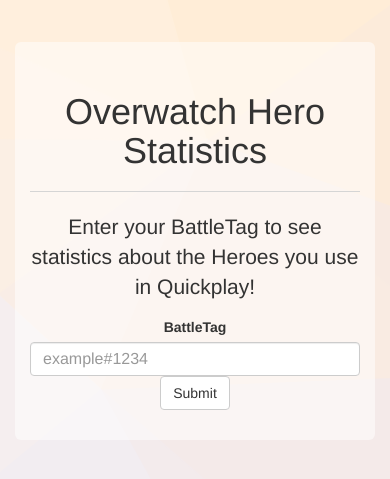
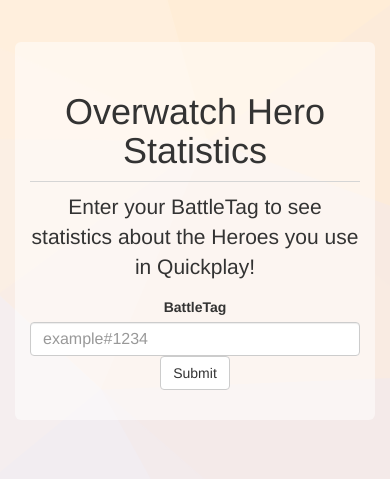
Before and after one commit to seifer8ff/ow-stats, a PHP site: page / in a window 390 px wide. Shown: the part 54-533 px from the top of the page. Run offline with PHP 8.4, Linux system fonts and the light colour scheme; some libraries are stand-ins or nearby versions.

Commit message:
Mobile layout update
Adjusted margins and sizes to better fit mobile screen sizes. Removed
hero icon on index page for mobile.

```diff
--- a/app/css/main.css
+++ b/app/css/main.css
@@ -317,6 +319,11 @@ a:hover {
 /*=======================*/
 /*BOOTSTRAP OVERRIDES START */
 /*=======================*/
+
+hr {
+    margin-top: 10px;
+    margin-bottom: 10px;
+}
 
 .panel-default {
     background-color: rgba(255, 255, 255, .5);
--- a/app/views/hero.hbs
+++ b/app/views/hero.hbs
@@ -1,7 +1,7 @@
 <article class="col-xs-6 col-sm-3 hero-section fade-in" id="{{userStats.name}}">
 	<div class="panel panel-default">
 		<span class="glyphicon glyphicon-remove-circle hero-remove" aria-hidden="true"></span>
-		<div class="hero-icon ohi-{{userStats.name}}"></div>
+		<div class="hidden-xs hero-icon ohi-{{userStats.name}}"></div>
 		<h3 class="hero-name text-center">{{heroInfo.name}}</h3>
 		{{#if userStats.playtime}}
 			{{> stats}}
--- a/app/views/heroInfo.hbs
+++ b/app/views/heroInfo.hbs
@@ -1,5 +1,7 @@
 <div class="col-xs-10 col-xs-offset-1 col-sm-6 col-sm-offset-0 col-md-5 col-lg-4 panel panel-default hero-section fade-in" id="{{name}}">
 	<h1>{{heroInfo.name}}</h1>
+	<hr class="visible-xs">
+	<img class="visible-xs img-rounded img-responsive fade-in" id="hero-img" src="../img/ow-{{name}}-full.jpg">
 	<hr>
 	<dl class="dl-horizontal">
 		<dt>Real Name</dt>
@@ -39,6 +41,6 @@
 		<a href="/">Back to Heroes</a>
 	</div>
 </div>
-<aside class="col-xs-10 col-xs-offset-1 col-sm-6 col-sm-offset-0 col-md-6 col-md-offset-1 col-lg-7 col-lg-offset-1 hero-aside">
+<aside class="hidden-xs col-xs-10 col-xs-offset-1 col-sm-6 col-sm-offset-0 col-md-6 col-md-offset-1 col-lg-7 col-lg-offset-1 hero-aside">
 	<img class="img-rounded img-responsive fade-in" id="hero-img" src="../img/ow-{{name}}-full.jpg">
 </aside>
--- a/app/views/templates.js
+++ b/app/views/templates.js
@@ -16,7 +16,7 @@ this["OW"]["templates"]["hero"] = Handlebars.template({"1":function(container,de
 
   return "<article class=\"col-xs-6 col-sm-3 hero-section fade-in\" id=\""
     + alias2(alias1(((stack1 = (depth0 != null ? depth0.userStats : depth0)) != null ? stack1.name : stack1), depth0))
-    + "\">\n	<div class=\"panel panel-default\">\n		<span class=\"glyphicon glyphicon-remove-circle hero-remove\" aria-hidden=\"true\"></span>\n		<div class=\"hero-icon ohi-"
+    + "\">\n	<div class=\"panel panel-default\">\n		<span class=\"glyphicon glyphicon-remove-circle hero-remove\" aria-hidden=\"true\"></span>\n		<div class=\"hidden-xs hero-icon ohi-"
     + alias2(alias1(((stack1 = (depth0 != null ? depth0.userStats : depth0)) != null ? stack1.name : stack1), depth0))
     + "\"></div>\n		<h3 class=\"hero-name text-center\">"
     + alias2(alias1(((stack1 = (depth0 != null ? depth0.heroInfo : depth0)) != null ? stack1.name : stack1), depth0))
@@ -26,6 +26,51 @@ this["OW"]["templates"]["hero"] = Handlebars.template({"1":function(container,de
     + alias2(alias1(((stack1 = (depth0 != null ? depth0.userStats : depth0)) != null ? stack1.name : stack1), depth0))
     + "\">More Info</a>\n		</div>\n	</div>\n</article>";
 },"usePartial":true,"useData":true});
+Handlebars.registerPartial("stats", Handlebars.template({"1":function(container,depth0,helpers,partials,data) {
+    return "	<h6 class=\"section-label text-uppercase\">Hero VS All</h6>\n";
+},"3":function(container,depth0,helpers,partials,data) {
+    return "	<h6 class=\"section-label text-uppercase\">Hero VS Selected</h6>\n";
+},"5":function(container,depth0,helpers,partials,data) {
+    var stack1;
+
+  return "	<section class=\"hero-stat-section hero-playtime\">\n		<h5>Playtime</h5>\n		<div class=\"stat-bar\">"
+    + container.escapeExpression(container.lambda(((stack1 = (depth0 != null ? depth0.userStats : depth0)) != null ? stack1.playtime : stack1), depth0))
+    + "</div>\n	</section>\n";
+},"7":function(container,depth0,helpers,partials,data) {
+    var stack1;
+
+  return "	<section class=\"hero-stat-section hero-elims\">\n		<h5>Eliminations</h5>\n		<div class=\"stat-bar\">"
+    + container.escapeExpression(container.lambda(((stack1 = (depth0 != null ? depth0.userStats : depth0)) != null ? stack1.eliminations_average : stack1), depth0))
+    + "</div>\n	</section>\n";
+},"9":function(container,depth0,helpers,partials,data) {
+    var stack1;
+
+  return "	<section class=\"hero-stat-section hero-deaths\">\n		<h5>Deaths</h5>\n		<div class=\"stat-bar\">"
+    + container.escapeExpression(container.lambda(((stack1 = (depth0 != null ? depth0.userStats : depth0)) != null ? stack1.deaths_average : stack1), depth0))
+    + "</div>\n	</section>\n";
+},"11":function(container,depth0,helpers,partials,data) {
+    var stack1;
+
+  return "	<section class=\"hero-stat-section hero-damage\">\n		<h5>Damage Done</h5>\n		<div class=\"stat-bar\">"
+    + container.escapeExpression(container.lambda(((stack1 = (depth0 != null ? depth0.userStats : depth0)) != null ? stack1.damage_done_average : stack1), depth0))
+    + "</div>\n	</section>\n";
+},"13":function(container,depth0,helpers,partials,data) {
+    var stack1;
+
+  return "	<section class=\"hero-stat-section hero-healing\">\n		<h5>Healing</h5>\n		<div class=\"stat-bar\">"
+    + container.escapeExpression(container.lambda(((stack1 = (depth0 != null ? depth0.userStats : depth0)) != null ? stack1.healing_done_average : stack1), depth0))
+    + "</div>\n	</section>\n";
+},"compiler":[7,">= 4.0.0"],"main":function(container,depth0,helpers,partials,data) {
+    var stack1;
+
+  return "<hr>\n"
+    + ((stack1 = helpers["if"].call(depth0,(depth0 != null ? depth0.heroPage : depth0),{"name":"if","hash":{},"fn":container.program(1, data, 0),"inverse":container.program(3, data, 0),"data":data})) != null ? stack1 : "")
+    + ((stack1 = helpers["if"].call(depth0,((stack1 = (depth0 != null ? depth0.userStats : depth0)) != null ? stack1.playtime : stack1),{"name":"if","hash":{},"fn":container.program(5, data, 0),"inverse":container.noop,"data":data})) != null ? stack1 : "")
+    + ((stack1 = helpers["if"].call(depth0,((stack1 = (depth0 != null ? depth0.userStats : depth0)) != null ? stack1.eliminations_average : stack1),{"name":"if","hash":{},"fn":container.program(7, data, 0),"inverse":container.noop,"data":data})) != null ? stack1 : "")
+    + ((stack1 = helpers["if"].call(depth0,((stack1 = (depth0 != null ? depth0.userStats : depth0)) != null ? stack1.deaths_average : stack1),{"name":"if","hash":{},"fn":container.program(9, data, 0),"inverse":container.noop,"data":data})) != null ? stack1 : "")
+    + ((stack1 = helpers["if"].call(depth0,((stack1 = (depth0 != null ? depth0.userStats : depth0)) != null ? stack1.damage_done_average : stack1),{"name":"if","hash":{},"fn":container.program(11, data, 0),"inverse":container.noop,"data":data})) != null ? stack1 : "")
+    + ((stack1 = helpers["if"].call(depth0,((stack1 = (depth0 != null ? depth0.userStats : depth0)) != null ? stack1.healing_done_average : stack1),{"name":"if","hash":{},"fn":container.program(13, data, 0),"inverse":container.noop,"data":data})) != null ? stack1 : "");
+},"useData":true}));
 this["OW"]["templates"]["heroInfo"] = Handlebars.template({"1":function(container,depth0,helpers,partials,data) {
     var stack1;
 
@@ -75,7 +120,9 @@ this["OW"]["templates"]["heroInfo"] = Handlebars.template({"1":function(containe
     + alias3(((helper = (helper = helpers.name || (depth0 != null ? depth0.name : depth0)) != null ? helper : alias1),(typeof helper === alias2 ? helper.call(depth0,{"name":"name","hash":{},"data":data}) : helper)))
     + "\">\n	<h1>"
     + alias3(alias4(((stack1 = (depth0 != null ? depth0.heroInfo : depth0)) != null ? stack1.name : stack1), depth0))
-    + "</h1>\n	<hr>\n	<dl class=\"dl-horizontal\">\n		<dt>Real Name</dt>\n		<dd>"
+    + "</h1>\n	<hr class=\"visible-xs\">\n	<img class=\"visible-xs img-rounded img-responsive fade-in\" id=\"hero-img\" src=\"../img/ow-"
+    + alias3(((helper = (helper = helpers.name || (depth0 != null ? depth0.name : depth0)) != null ? helper : alias1),(typeof helper === alias2 ? helper.call(depth0,{"name":"name","hash":{},"data":data}) : helper)))
+    + "-full.jpg\">\n	<hr>\n	<dl class=\"dl-horizontal\">\n		<dt>Real Name</dt>\n		<dd>"
     + alias3(alias4(((stack1 = (depth0 != null ? depth0.heroInfo : depth0)) != null ? stack1.real_name : stack1), depth0))
     + "</dd>\n"
     + ((stack1 = helpers["if"].call(depth0,((stack1 = (depth0 != null ? depth0.heroInfo : depth0)) != null ? stack1.age : stack1),{"name":"if","hash":{},"fn":container.program(1, data, 0),"inverse":container.noop,"data":data})) != null ? stack1 : "")
@@ -89,52 +136,7 @@ this["OW"]["templates"]["heroInfo"] = Handlebars.template({"1":function(containe
     + ((stack1 = helpers["if"].call(depth0,((stack1 = (depth0 != null ? depth0.heroInfo : depth0)) != null ? stack1.armour : stack1),{"name":"if","hash":{},"fn":container.program(7, data, 0),"inverse":container.noop,"data":data})) != null ? stack1 : "")
     + ((stack1 = helpers["if"].call(depth0,((stack1 = (depth0 != null ? depth0.heroInfo : depth0)) != null ? stack1.shield : stack1),{"name":"if","hash":{},"fn":container.program(9, data, 0),"inverse":container.noop,"data":data})) != null ? stack1 : "")
     + ((stack1 = helpers["if"].call(depth0,(depth0 != null ? depth0.userStats : depth0),{"name":"if","hash":{},"fn":container.program(11, data, 0),"inverse":container.noop,"data":data})) != null ? stack1 : "")
-    + "	<div class=\"hero-link\">\n		<hr>\n		<a href=\"/\">Back to Heroes</a>\n	</div>\n</div>\n<aside class=\"col-xs-10 col-xs-offset-1 col-sm-6 col-sm-offset-0 col-md-6 col-md-offset-1 col-lg-7 col-lg-offset-1 hero-aside\">\n	<img class=\"img-rounded img-responsive fade-in\" id=\"hero-img\" src=\"../img/ow-"
+    + "	<div class=\"hero-link\">\n		<hr>\n		<a href=\"/\">Back to Heroes</a>\n	</div>\n</div>\n<aside class=\"hidden-xs col-xs-10 col-xs-offset-1 col-sm-6 col-sm-offset-0 col-md-6 col-md-offset-1 col-lg-7 col-lg-offset-1 hero-aside\">\n	<img class=\"img-rounded img-responsive fade-in\" id=\"hero-img\" src=\"../img/ow-"
     + alias3(((helper = (helper = helpers.name || (depth0 != null ? depth0.name : depth0)) != null ? helper : alias1),(typeof helper === alias2 ? helper.call(depth0,{"name":"name","hash":{},"data":data}) : helper)))
     + "-full.jpg\">\n</aside>";
 },"usePartial":true,"useData":true});
-Handlebars.registerPartial("stats", Handlebars.template({"1":function(container,depth0,helpers,partials,data) {
-    return "	<h6 class=\"section-label text-uppercase\">Hero VS All</h6>\n";
-},"3":function(container,depth0,helpers,partials,data) {
-    return "	<h6 class=\"section-label text-uppercase\">Hero VS Selected</h6>\n";
-},"5":function(container,depth0,helpers,partials,data) {
-    var stack1;
-
-  return "	<section class=\"hero-stat-section hero-playtime\">\n		<h5>Playtime</h5>\n		<div class=\"stat-bar\">"
-    + container.escapeExpression(container.lambda(((stack1 = (depth0 != null ? depth0.userStats : depth0)) != null ? stack1.playtime : stack1), depth0))
-    + "</div>\n	</section>\n";
-},"7":function(container,depth0,helpers,partials,data) {
-    var stack1;
-
-  return "	<section class=\"hero-stat-section hero-elims\">\n		<h5>Eliminations</h5>\n		<div class=\"stat-bar\">"
-    + container.escapeExpression(container.lambda(((stack1 = (depth0 != null ? depth0.userStats : depth0)) != null ? stack1.eliminations_average : stack1), depth0))
-    + "</div>\n	</section>\n";
-},"9":function(container,depth0,helpers,partials,data) {
-    var stack1;
-
-  return "	<section class=\"hero-stat-section hero-deaths\">\n		<h5>Deaths</h5>\n		<div class=\"stat-bar\">"
-    + container.escapeExpression(container.lambda(((stack1 = (depth0 != null ? depth0.userStats : depth0)) != null ? stack1.deaths_average : stack1), depth0))
-    + "</div>\n	</section>\n";
-},"11":function(container,depth0,helpers,partials,data) {
-    var stack1;
-
-  return "	<section class=\"hero-stat-section hero-damage\">\n		<h5>Damage Done</h5>\n		<div class=\"stat-bar\">"
-    + container.escapeExpression(container.lambda(((stack1 = (depth0 != null ? depth0.userStats : depth0)) != null ? stack1.damage_done_average : stack1), depth0))
-    + "</div>\n	</section>\n";
-},"13":function(container,depth0,helpers,partials,data) {
-    var stack1;
-
-  return "	<section class=\"hero-stat-section hero-healing\">\n		<h5>Healing</h5>\n		<div class=\"stat-bar\">"
-    + container.escapeExpression(container.lambda(((stack1 = (depth0 != null ? depth0.userStats : depth0)) != null ? stack1.healing_done_average : stack1), depth0))
-    + "</div>\n	</section>\n";
-},"compiler":[7,">= 4.0.0"],"main":function(container,depth0,helpers,partials,data) {
-    var stack1;
-
-  return "<hr>\n"
-    + ((stack1 = helpers["if"].call(depth0,(depth0 != null ? depth0.heroPage : depth0),{"name":"if","hash":{},"fn":container.program(1, data, 0),"inverse":container.program(3, data, 0),"data":data})) != null ? stack1 : "")
-    + ((stack1 = helpers["if"].call(depth0,((stack1 = (depth0 != null ? depth0.userStats : depth0)) != null ? stack1.playtime : stack1),{"name":"if","hash":{},"fn":container.program(5, data, 0),"inverse":container.noop,"data":data})) != null ? stack1 : "")
-    + ((stack1 = helpers["if"].call(depth0,((stack1 = (depth0 != null ? depth0.userStats : depth0)) != null ? stack1.eliminations_average : stack1),{"name":"if","hash":{},"fn":container.program(7, data, 0),"inverse":container.noop,"data":data})) != null ? stack1 : "")
-    + ((stack1 = helpers["if"].call(depth0,((stack1 = (depth0 != null ? depth0.userStats : depth0)) != null ? stack1.deaths_average : stack1),{"name":"if","hash":{},"fn":container.program(9, data, 0),"inverse":container.noop,"data":data})) != null ? stack1 : "")
-    + ((stack1 = helpers["if"].call(depth0,((stack1 = (depth0 != null ? depth0.userStats : depth0)) != null ? stack1.damage_done_average : stack1),{"name":"if","hash":{},"fn":container.program(11, data, 0),"inverse":container.noop,"data":data})) != null ? stack1 : "")
-    + ((stack1 = helpers["if"].call(depth0,((stack1 = (depth0 != null ? depth0.userStats : depth0)) != null ? stack1.healing_done_average : stack1),{"name":"if","hash":{},"fn":container.program(13, data, 0),"inverse":container.noop,"data":data})) != null ? stack1 : "");
-},"useData":true}));
```
Also changed, not shown: other parts of app/css/main.css (+54 -11 lines).
